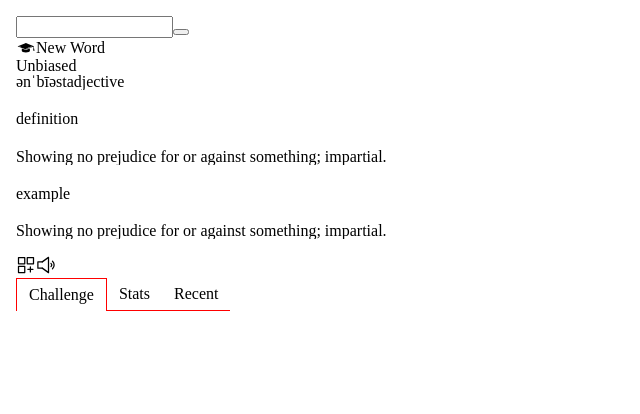
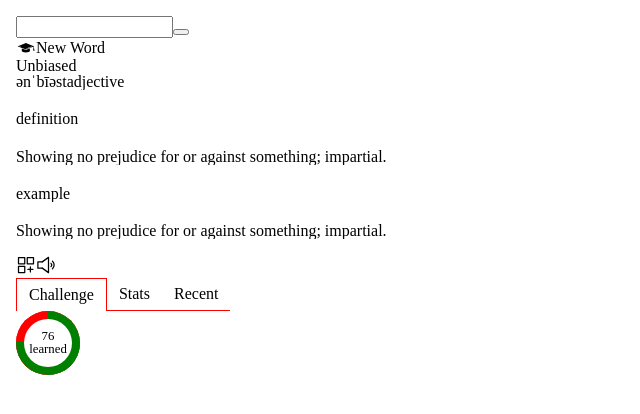
Before and after one commit to ekateryna-rodina/wordbook, a React (Create React App) app in the folder client/: page / in a window 1280 px wide. Shown: the top 414 px of the page, without its empty margins (0-640 px from the left). Built offline with nearby package versions, Linux system fonts and the light colour scheme.

Commit message:
pie chart

```diff
--- /dev/null
+++ b/client/src/components/DashboardChallengeTab/index.ts
@@ -0,0 +1 @@
+export { default as DashboardChallengeTab } from './DashboardChallengeTab';
--- /dev/null
+++ b/client/src/components/DashboardRecentTab/index.ts
@@ -0,0 +1 @@
+export { default as DashboardRecentTab } from './DashboardRecentTab';
--- /dev/null
+++ b/client/src/components/DashboardStatsTab/index.ts
@@ -0,0 +1 @@
+export { default as DashboardStatsTab } from './DashboardStatsTab';
--- a/client/src/components/Icon.style.tsx
+++ b/client/src/components/Icon.style.tsx
@@ -9,7 +9,9 @@ import FavouritesIcon from '../assets/favourites.svg';
 import { ReactComponent as GoogleIcon } from '../assets/google.svg';
 import LibraryIcon from '../assets/library.svg';
 import { ReactComponent as ListenIcon } from '../assets/listen.svg';
+import { ReactComponent as ProblemIcon } from '../assets/problem.svg';
 import { ReactComponent as RemoveIcon } from '../assets/remove.svg';
+import { ReactComponent as SwipeIcon } from '../assets/swipe.svg';
 import TrainingIcon from '../assets/training.svg';
 import { ReactComponent as UserIcon } from '../assets/user.svg';
 import { Icons } from '../utils/enums';
@@ -36,6 +38,8 @@ const iconTypes: Record<Icons, any> = {
   [Icons.Academic]: AcademicIcon,
   [Icons.AddToCollection]: AddToCollectionIcon,
   [Icons.Listen]: ListenIcon,
+  [Icons.Problem]: ProblemIcon,
+  [Icons.Swipe]: SwipeIcon,
 };
 
 const Icon: React.FC<IconProps> = ({ iconType, color, size }) => {
--- /dev/null
+++ b/client/src/components/PieChart/PieChart.tsx
@@ -0,0 +1,81 @@
+import React from 'react';
+import styled, { css } from 'styled-components';
+
+const Outer = styled.div`
+  --size: 4rem;
+  position: relative;
+  width: var(--size);
+  height: var(--size);
+  background: red;
+  border-radius: 50%;
+  display: flex;
+  justify-content: center;
+  align-items: center;
+  overflow: hidden;
+  z-index: 15;
+`;
+const Inner = styled.div`
+  width: calc(var(--size) - 1rem);
+  height: calc(var(--size) - 1rem);
+  background: white;
+  border-radius: 50%;
+  z-index: 50;
+  text-align: center;
+`;
+const segmentCss = css`
+  width: 100%;
+  height: 100%;
+  inset: 0;
+  background: green;
+  z-index: 15;
+  position: absolute;
+`;
+const SegmentRight = styled.div<{ deg: number }>`
+  ${segmentCss};
+  transform: ${({ deg }) => `translate(-50%, 0) rotate(${deg}deg)`};
+  transform-origin: 100% 50%;
+`;
+const SegmentLeft = styled.div<{ show: boolean; deg: number }>`
+  ${segmentCss};
+  display: ${({ show }) => (show ? 'block' : 'none')};
+  transform: ${({ deg }) => `translate(-50%, 0) rotate(${deg}deg)`};
+  transform-origin: 100% 50%;
+`;
+const Overlay = styled.div<{ cover: boolean }>`
+  width: 100%;
+  height: 100%;
+  inset: 0;
+  background: red;
+  z-index: ${({ cover }) => (cover ? 25 : 5)};
+  position: absolute;
+  transform: translate(-50%, 0);
+`;
+const Label = styled.span`
+  font-size: 0.8rem;
+  position: absolute;
+  max-width: 60%;
+  top: 50%;
+  left: 50%;
+  transform: translate(-50%, -50%);
+`;
+type PieChartProps = {
+  progress: number;
+  total: number;
+  label: string;
+};
+const PieChart = ({ progress, total, label }: PieChartProps) => {
+  const progressPercent = (100 * progress) / total;
+  const deg = (360 * progressPercent) / 100;
+  return (
+    <Outer>
+      <Inner>
+        <Label>{progress + ' ' + label}</Label>
+      </Inner>
+      <SegmentRight deg={progressPercent >= 50 ? 180 : deg} />
+      <SegmentLeft show={progressPercent > 50} deg={deg} />
+      <Overlay cover={progressPercent < 50} />
+    </Outer>
+  );
+};
+
+export default PieChart;
--- /dev/null
+++ b/client/src/components/PieChart/index.ts
@@ -0,0 +1 @@
+export { default as PieChart } from './PieChart';
--- a/client/src/pages/Dashboard.tsx
+++ b/client/src/pages/Dashboard.tsx
@@ -1,6 +1,7 @@
 import React from 'react';
 import styled from 'styled-components';
 import { NewWord } from '../components/NewWord';
+import { PieChart } from '../components/PieChart';
 import { SearchBar } from '../components/SearchBar';
 import { Tabs } from '../components/Tabs';
 
@@ -19,6 +20,7 @@ const Dashboard = () => {
       <SearchBar />
       <NewWord />
       <Tabs />
+      <PieChart progress={76} total={100} label={'learned'} />
     </Container>
   );
 };
--- a/client/src/utils/enums.ts
+++ b/client/src/utils/enums.ts
@@ -11,6 +11,8 @@ export enum Icons {
   Academic = 'academic',
   AddToCollection = 'add',
   Listen = 'listen',
+  Problem = 'problem',
+  Swipe = 'swipe',
 }
 
 export enum RecordInputTypes {
```
Also changed, not shown: client/src/components/DashboardChallengeTab/DashboardChallengeTab.tsx (added, +7 -0 lines), client/src/components/DashboardRecentTab/DashboardRecentTab.tsx (added, +7 -0 lines), client/src/components/DashboardStatsTab/DashboardStatsTab.tsx (added, +7 -0 lines), client/src/assets/problem.svg (added), client/src/assets/swipe.svg (added).
